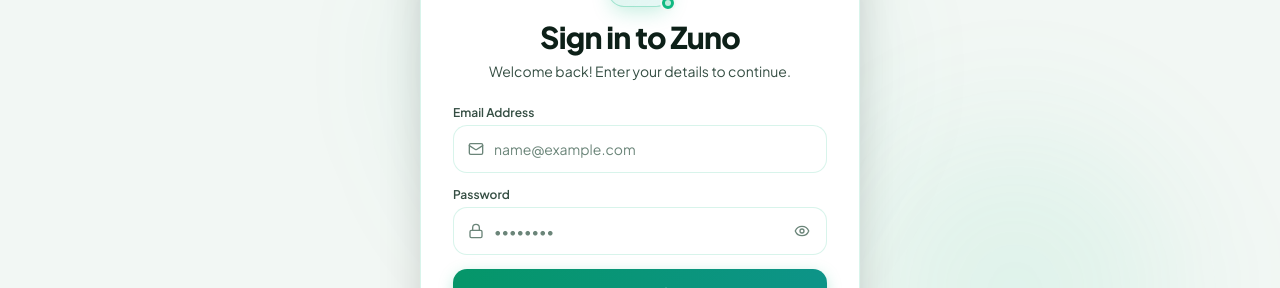
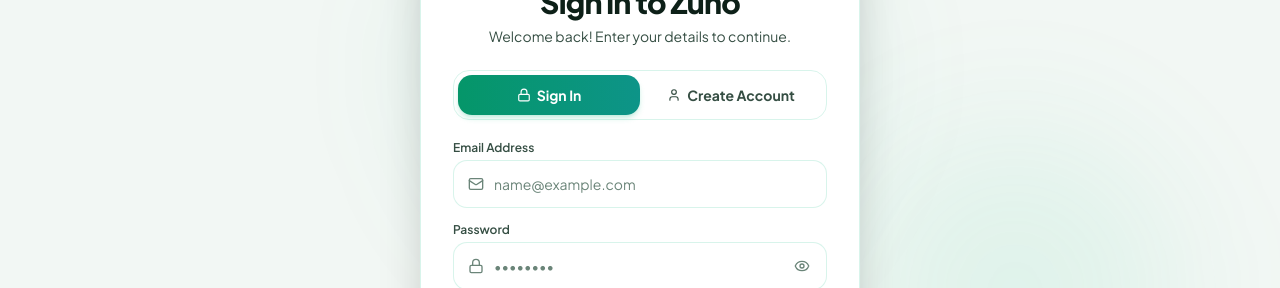
Before and after one commit to siddhartha2001dev/Zuno---End-to-end-encrypted-chat-app, a React (Vite) app in the folder Frontend/: page / in a window 1280 px wide. Shown: the part 290-578 px from the top of the page. Built offline with nearby package versions, Linux system fonts and the light colour scheme; no server answers.

Commit message:
fix: add prominent Sign In / Create Account tabs and smart error recovery in AuthModal

```diff
--- a/Frontend/src/components/AuthModal.tsx
+++ b/Frontend/src/components/AuthModal.tsx
@@ -37,7 +37,16 @@
     setPendingVerificationEmail,
     clearPendingVerification,
   } = useAuth();
-  const [isLogin, setIsLogin] = useState<boolean>(true);
+  const [isLogin, setIsLogin] = useState<boolean>(() => {
+    if (typeof window !== "undefined") {
+      const params = new URLSearchParams(window.location.search);
+      const mode = params.get("mode");
+      if (mode === "register" || mode === "signup") {
+        return false;
+      }
+    }
+    return true;
+  });
   const [name, setName] = useState<string>("");
   const [chatId, setChatId] = useState<string>("");
   const [chatIdStatus, setChatIdStatus] = useState<"idle" | "checking" | "available" | "taken" | "invalid">("idle");
@@ -117,6 +126,12 @@
           return;
         }
 
+        if (name.trim().length < 2) {
+          setError("Name must be at least 2 characters long");
+          setSubmitting(false);
+          return;
+        }
+
         const cleanChatId = chatId.trim().toLowerCase().replace(/^@/, "");
         if (!cleanChatId || cleanChatId.length < 3) {
           setError("Chat ID must be at least 3 characters long");
@@ -127,6 +142,12 @@
         const validFormat = /^[a-z0-9][a-z0-9._]{2,29}$/.test(cleanChatId);
         if (!validFormat) {
           setError("Chat ID must start with a letter or number and contain only lowercase letters, numbers, dots, or underscores (3-30 chars)");
+          setSubmitting(false);
+          return;
+        }
+
+        if (password.length < 6) {
+          setError("Password must be at least 6 characters long");
           setSubmitting(false);
           return;
         }
@@ -158,7 +179,8 @@
         await register(name.trim(), cleanChatId, email.trim(), password);
       }
     } catch (err: any) {
-      setError(err.message || "Authentication failed. Please check your credentials.");
+      const msg = err?.message || (isLogin ? "Invalid email or password" : "Failed to create account. Please try again.");
+      setError(msg);
     } finally {
       setSubmitting(false);
     }
@@ -378,6 +400,40 @@
             </p>
           </div>
 
+          {/* Prominent Mode Selector Tabs */}
+          <div className="flex p-1 bg-theme-surface/80 border border-theme-border rounded-2xl mb-5 shadow-xs">
+            <button
+              type="button"
+              onClick={() => {
+                setIsLogin(true);
+                setError(null);
+              }}
+              className={`flex-1 py-2 sm:py-2.5 text-xs sm:text-sm font-bold rounded-xl transition-all duration-150 flex items-center justify-center gap-1.5 cursor-pointer ${
+                isLogin
+                  ? "bg-gradient-to-r from-emerald-600 to-teal-600 text-white shadow-md shadow-emerald-500/20"
+                  : "text-theme-text-secondary hover:text-theme-text hover:bg-theme-bg/60"
+              }`}
+            >
+              <Lock className="w-3.5 h-3.5" />
+              <span>Sign In</span>
+            </button>
+            <button
+              type="button"
+              onClick={() => {
+                setIsLogin(false);
+                setError(null);
+              }}
+              className={`flex-1 py-2 sm:py-2.5 text-xs sm:text-sm font-bold rounded-xl transition-all duration-150 flex items-center justify-center gap-1.5 cursor-pointer ${
+                !isLogin
+                  ? "bg-gradient-to-r from-emerald-600 to-teal-600 text-white shadow-md shadow-emerald-500/20"
+                  : "text-theme-text-secondary hover:text-theme-text hover:bg-theme-bg/60"
+              }`}
+            >
+              <UserIcon className="w-3.5 h-3.5" />
+              <span>Create Account</span>
+            </button>
+          </div>
+
           {/* Banner Alert (Session expiry, Token deletion, or Account verification) */}
           {successBanner && !error && (
             <div
@@ -402,11 +458,35 @@
 
           {/* Error Alert */}
           {error && (
-            <div className="mb-4 p-3 rounded-xl bg-red-500/10 border border-red-500/20 text-red-600 dark:text-red-400 text-xs font-medium space-y-1.5 animate-in fade-in duration-150">
-              <div className="flex items-center gap-2">
-                <span className="w-1.5 h-1.5 rounded-full bg-red-500 flex-shrink-0" />
-                <span className="leading-tight">{error}</span>
+            <div className="mb-4 p-3.5 rounded-2xl bg-red-500/10 border border-red-500/20 text-red-600 dark:text-red-400 text-xs font-medium space-y-2 animate-in fade-in duration-150">
+              <div className="flex items-start gap-2">
+                <AlertCircle className="w-4 h-4 flex-shrink-0 text-red-500 mt-0.5" />
+                <span className="leading-tight flex-1">{error}</span>
               </div>
+
+              {/* Smart Recovery: If user failed login because account doesn't exist yet */}
+              {isLogin &&
+                (error.toLowerCase().includes("invalid email or password") ||
+                  error.toLowerCase().includes("credentials")) && (
+                  <div className="pt-2 border-t border-red-500/15 flex flex-col gap-1.5">
+                    <span className="text-[11px] text-theme-text-secondary">
+                      Don't have a Zuno account yet?
+                    </span>
+                    <button
+                      type="button"
+                      onClick={() => {
+                        setIsLogin(false);
+                        setError(null);
+                      }}
+                      className="inline-flex items-center gap-1.5 text-xs font-bold text-emerald-600 dark:text-emerald-400 hover:underline cursor-pointer"
+                    >
+                      <span>Click here to Create Account with this email</span>
+                      <ArrowRight className="w-3.5 h-3.5" />
+                    </button>
+                  </div>
+                )}
+
+              {/* Unverified Email Prompt */}
               {error.toLowerCase().includes("verif") && email && (
                 <button
                   type="button"
@@ -553,12 +633,17 @@
 
             {/* Password Field */}
             <div className="space-y-1">
+              <div className="flex items-center justify-between">
                 <label
                   htmlFor="password"
                   className="block text-xs font-semibold text-theme-text-secondary"
                 >
                   Password
                 </label>
+                {!isLogin && (
+                  <span className="text-[11px] text-theme-text-muted">Min. 6 characters</span>
+                )}
+              </div>
               <div className="group relative flex items-center h-11 sm:h-12 w-full rounded-xl bg-white dark:bg-[#151d1b] border border-theme-border hover:border-emerald-500/50 dark:border-white/10 dark:hover:border-emerald-500/40 focus-within:border-emerald-500 dark:focus-within:border-emerald-500 focus-within:ring-2 focus-within:ring-emerald-500/15 dark:focus-within:ring-emerald-500/20 focus-within:hover:border-emerald-500 shadow-xs transition-all duration-150">
                 <span className="pointer-events-none absolute left-3.5 flex items-center justify-center text-theme-text-muted group-focus-within:text-emerald-500 dark:group-focus-within:text-emerald-400 transition-colors">
                   <Lock className="w-4 h-4" />
--- a/Frontend/src/services/api.ts
+++ b/Frontend/src/services/api.ts
@@ -14,16 +14,31 @@
 }
 
 async function handleResponse<T>(res: Response): Promise<T> {
-  const data = await res.json();
+  let data: any;
+  try {
+    data = await res.json();
+  } catch {
+    throw new Error(`Server returned ${res.status} ${res.statusText}`);
+  }
+
   if (!res.ok) {
-    if (res.status === 401) {
+    const isAuthEndpoint = res.url.includes("/auth/login") || res.url.includes("/auth/register");
+    if (res.status === 401 && !isAuthEndpoint) {
       window.dispatchEvent(
         new CustomEvent("auth:unauthorized", {
-          detail: { message: data.error || "Session expired. Please sign in again." },
+          detail: { message: data?.error || "Session expired. Please sign in again." },
         })
       );
     }
-    throw new Error(data.error || "An error occurred");
+
+    // Extract the most accurate validation or server error message
+    const errorMessage =
+      data?.details?.[0]?.message ||
+      data?.error ||
+      data?.message ||
+      `Request failed with status ${res.status}`;
+
+    throw new Error(errorMessage);
   }
   return data;
 }
```
Lines whose indentation alone changed are shown as unchanged.
